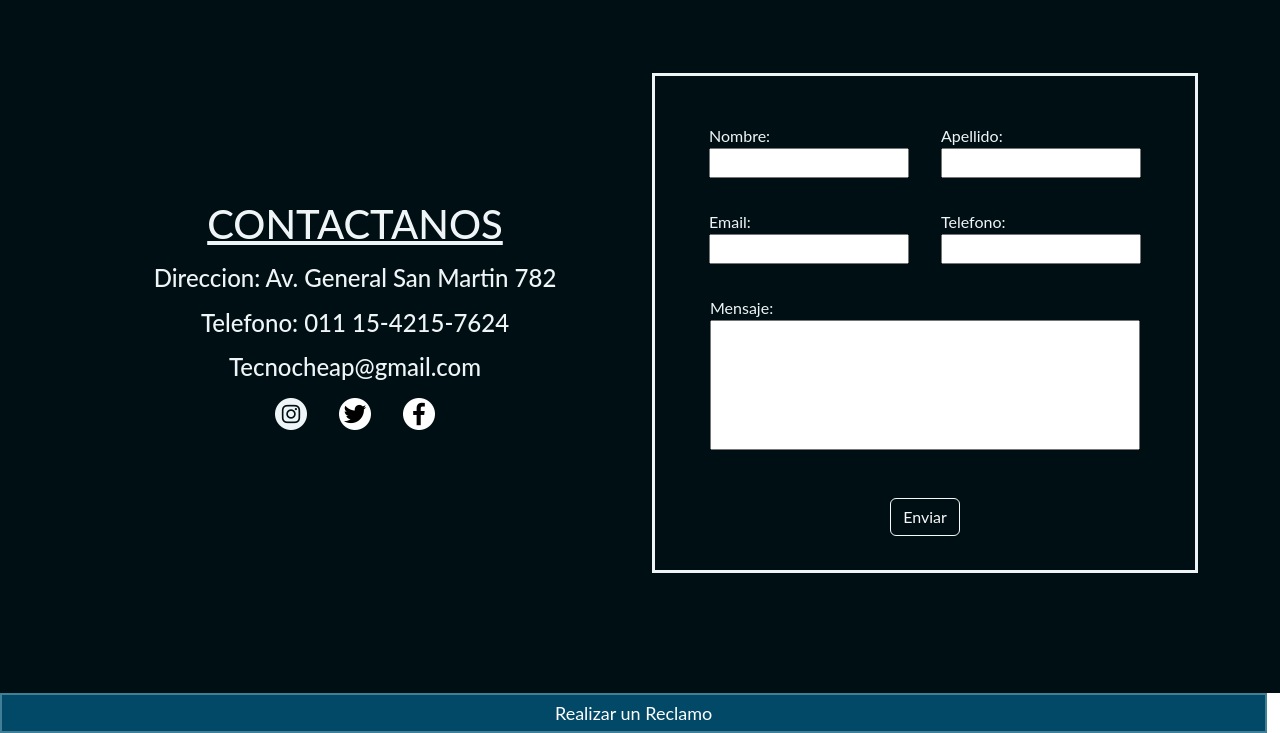
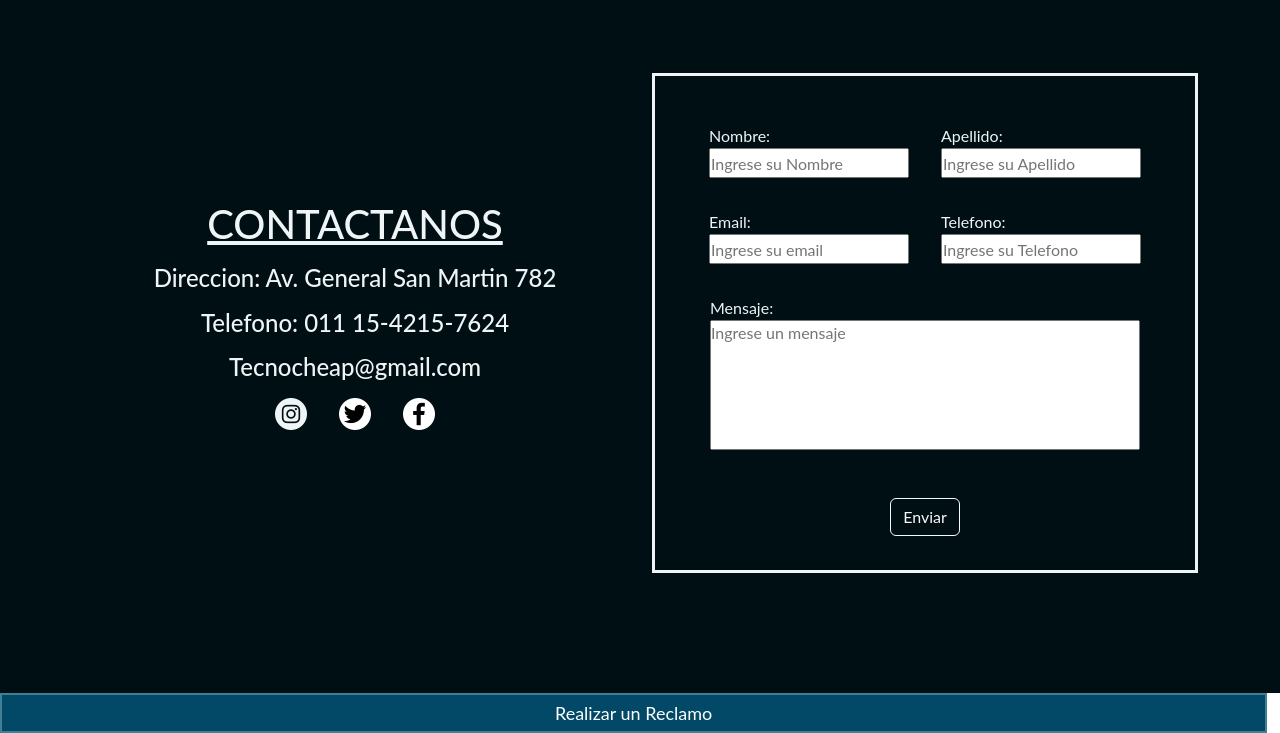
Before and after one commit to valentinggggg/Trabajo-Final-Argentina-Programa, a plain HTML site: page index.html in a window 1280 px wide. Shown: the part 2388-3121 px from the top of the page. Drawn offline with nearby package versions, Linux system fonts and the light colour scheme.

Commit message:
trabajo version v2

```diff
--- a/index.html
+++ b/index.html
@@ -143,25 +143,25 @@
                 <div class="Formulario-Contacto">
                   <div class="Inputs-Contacto">
                 <label for="name">Nombre:</label>
-                <input type="text" id="itname" name="name" class="camposform">
+                <input type="text" id="itname" name="name" class="camposform" placeholder="Ingrese su Nombre">
               </div>
               <div class="Inputs-Contacto">
                 <label for="name">Apellido:</label>
-                <input type="text" id="itapellido" name="Apellido" class="camposform">
+                <input type="text" id="itapellido" name="Apellido" class="camposform" placeholder="Ingrese su Apellido">
               </div>
               <div class="Inputs-Contacto">
                 <label for="email">Email:</label>
-                <input type="email" id="itemail" name="email"  class="camposform">
+                <input type="email" id="itemail" name="email"  class="camposform" placeholder="Ingrese su email">
 
               </div>
               <div class="Inputs-Contacto">
                 <label for="telefono">Telefono:</label>
-                <input type="number" id="itTelefono" name="telefono" class="camposform">
+                <input type="number" id="itTelefono" name="telefono" class="camposform" placeholder="Ingrese su Telefono">
 
               </div>
               <div class="Mensaje-Area">
                 <label for="message">Mensaje:</label>
-                <textarea id="itmessage" name="message" class="camposform" type="text"></textarea>
+                <textarea id="itmessage" name="message" class="camposform" type="text" placeholder="Ingrese un mensaje"></textarea>
 
               </div>
               <div class="boton-formulario">
--- a/style.css
+++ b/style.css
@@ -312,9 +312,7 @@ textarea{
 #alerta-errores {
     display: none;
 }
-.contenedor-errores{
 
-}
 .errores-cometidos {
     display: flex;
     position: absolute;
```
